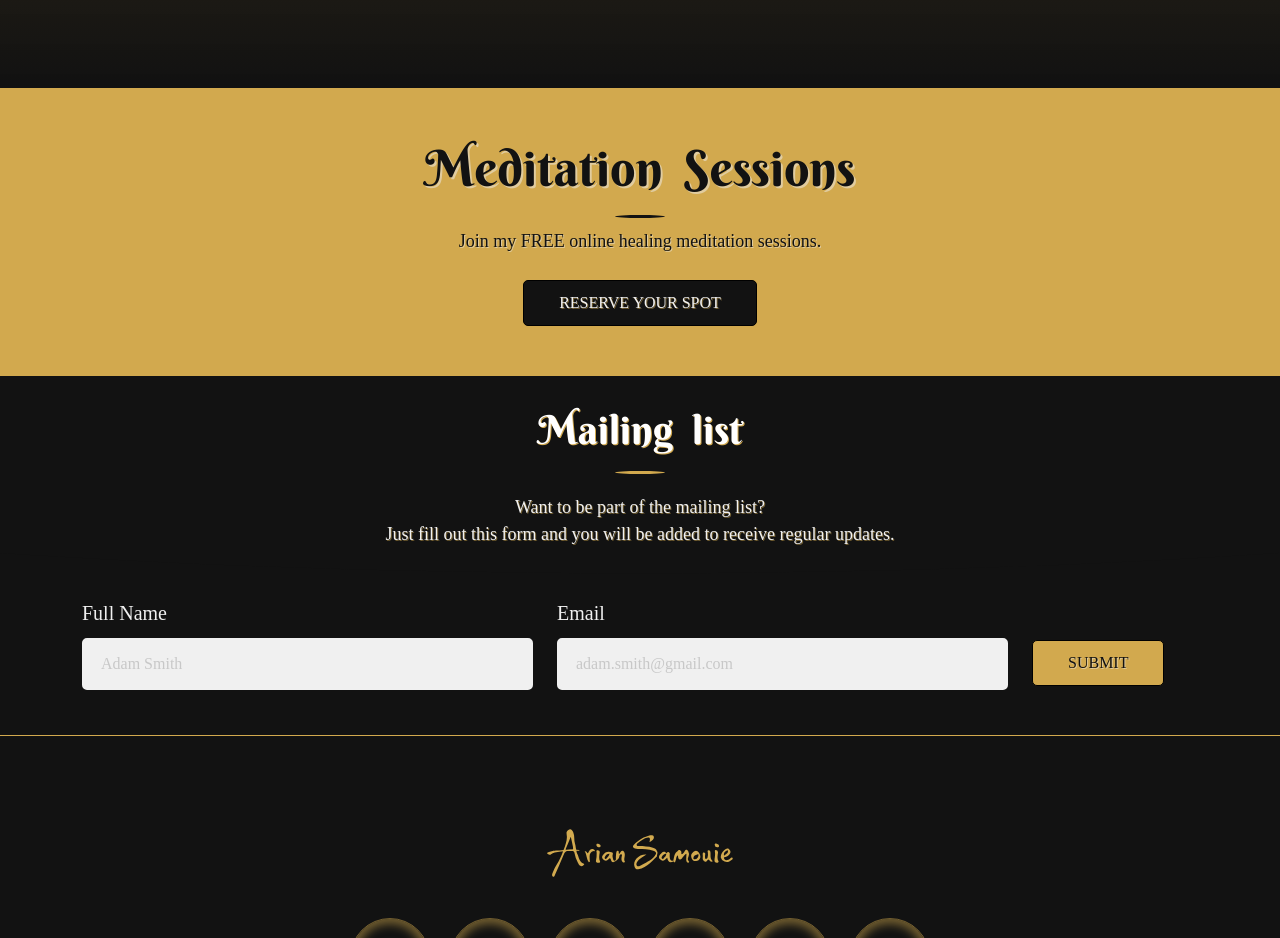
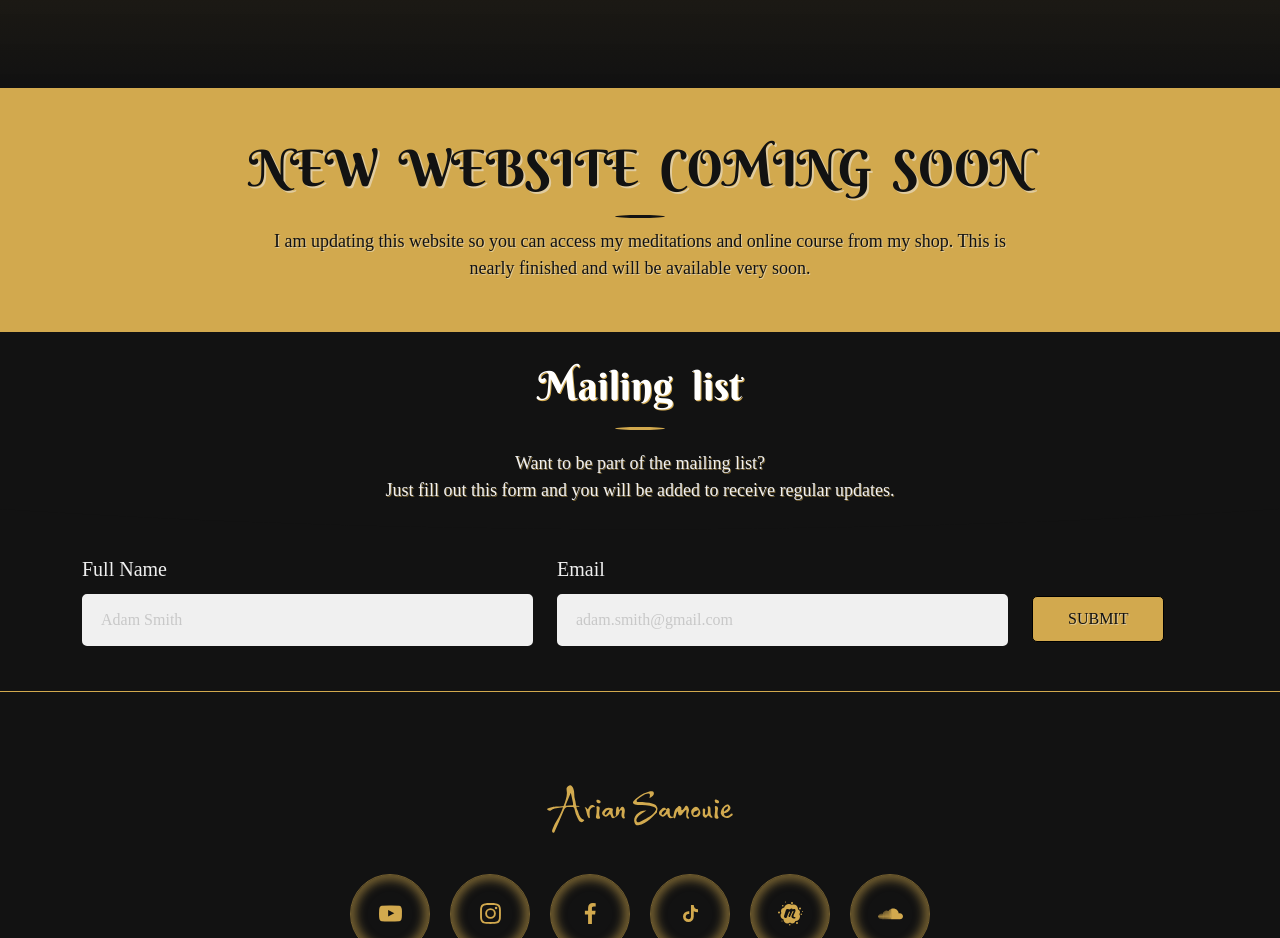
Before and after one commit to ariansamouiehome/life-coaching, a Next.js app: page /shop in a window 1280 px wide. Shown: the part 3600-4538 px from the top of the page. Built offline with nearby package versions, Linux system fonts and the light colour scheme; a web font is replaced by a local one.

Commit message:
new website

```diff
--- a/containers/Home/index.jsx
+++ b/containers/Home/index.jsx
@@ -216,9 +216,6 @@ const Home = () => {
                 hTag={3}
                 title="NEW WEBSITE COMING SOON"
                 description="I am updating this website so you can access my meditations and online course from my shop. This is nearly finished and will be available very soon."
-                cta_show
-                cta_href="/meditation-sessions"
-                cta_text="Reserve your spot"
                 headingLine
             />
 
--- a/containers/Shop/index.jsx
+++ b/containers/Shop/index.jsx
@@ -96,11 +96,8 @@ const Shop = () => {
 
             <FullWidthInfo
                 hTag={3}
-                title="Meditation Sessions"
-                description="Join my FREE online healing meditation sessions."
-                cta_show
-                cta_href="/meditation-sessions"
-                cta_text="Reserve your spot"
+                title="NEW WEBSITE COMING SOON"
+                description="I am updating this website so you can access my meditations and online course from my shop. This is nearly finished and will be available very soon."
                 headingLine
             />
         </>
```
Also changed, not shown: containers/BookACall/index.jsx (+2 -5 lines).
